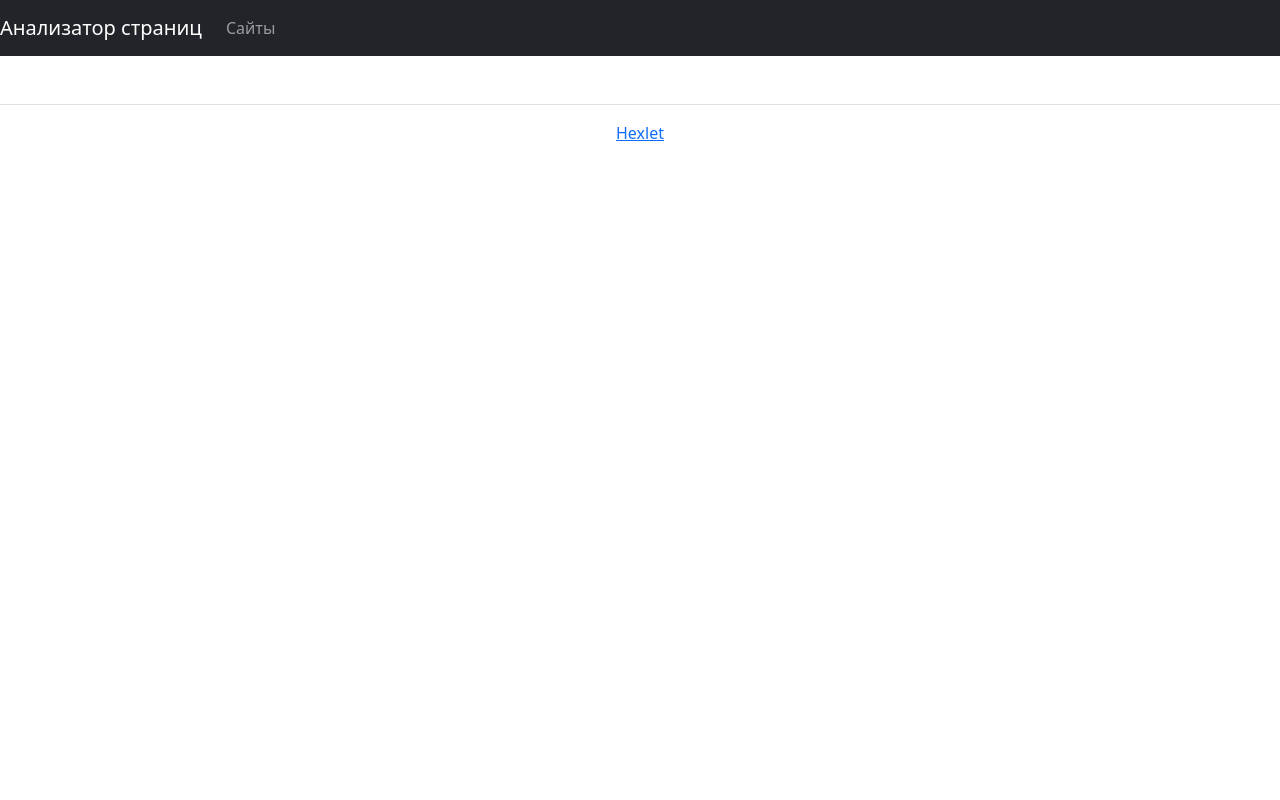
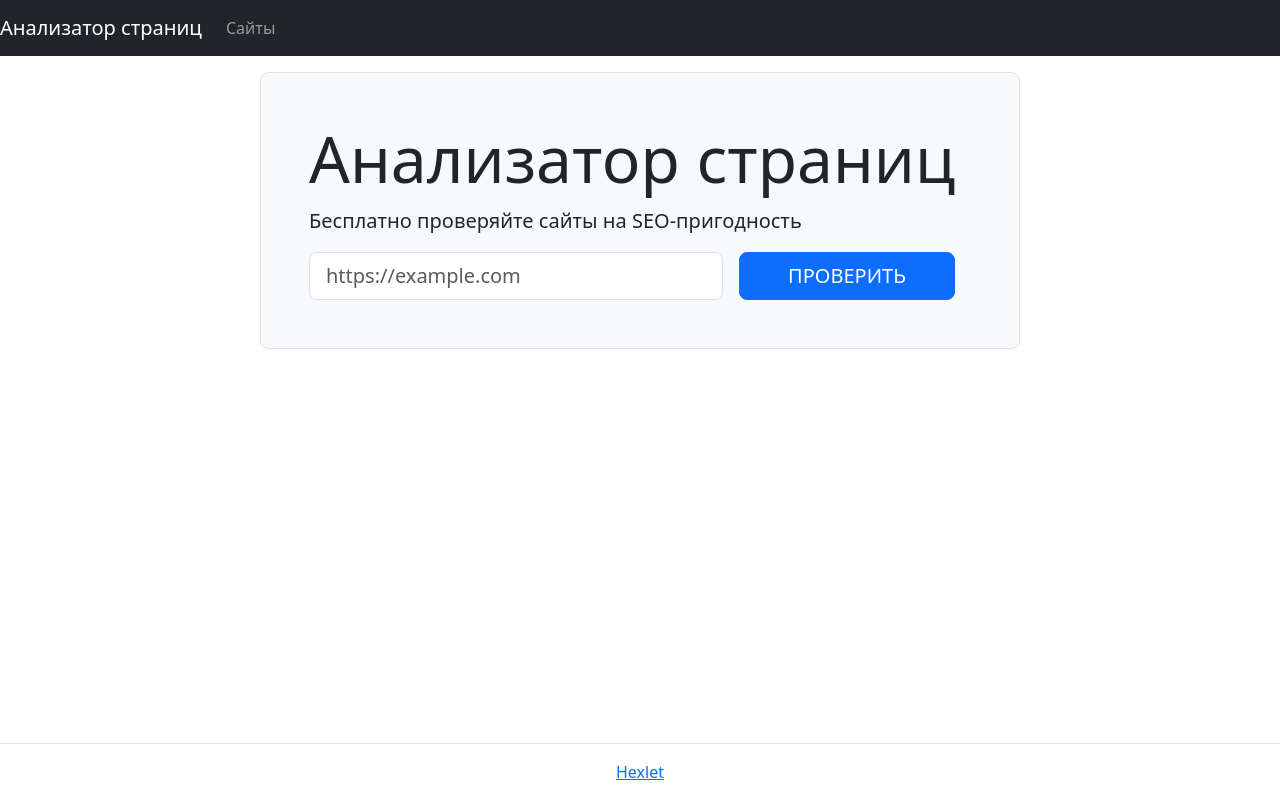
Before and after one commit to illata1998/page-analyzer, a Flask app: page / in a window 1280 px wide. Run offline with Flask 3, Linux system fonts and the light colour scheme.

Commit message:
Update templates/index.html

```diff
--- a/page_analyzer/templates/index.html
+++ b/page_analyzer/templates/index.html
@@ -19,7 +19,20 @@
             </div>
         </nav>
     </header>
-    <main></main>
+    <main class="flex-grow-1">
+        <div class="container-lg mt-3">
+            <div class="row">
+                <div class="col-12 col-md-10 col-lg-8 mx-auto border rounded-3 bg-light p-5">
+                    <h1 class="display-3">Анализатор страниц</h1>
+                    <p class="lead">Бесплатно проверяйте сайты на SEO-пригодность</p>
+                    <form action="#" method="post" class="d-flex justify-content-center">
+                        <input type="text" name="url" placeholder="https://example.com" class="form-control form-control-lg">
+                        <input type="submit" value="Проверить" class="btn btn-primary  btn-lg ms-3 px-5 text-uppercase mx-3">
+                    </form>
+                </div>
+            </div>
+        </div>
+    </main>
     <footer class="border-top py-3 mt-5 flex-shrink-0">
         <div class="container-lg">
             <div class="text-center">
```
